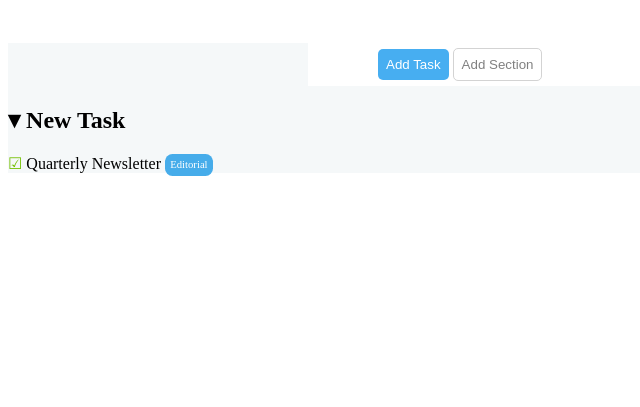
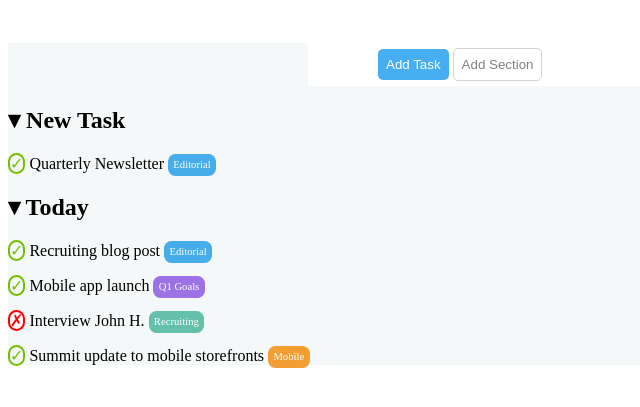
Before and after one commit to mohamedslima/html-css-toboolist, a plain HTML site: page index.html in a window 1280 px wide. Shown: the part 95-502 px from the top of the page, without its empty margins (0-640 px from the left). Drawn offline with Linux system fonts and the light colour scheme.

Commit message:
section-today-complete

```diff
--- a/css/style.css
+++ b/css/style.css
@@ -41,6 +41,8 @@ button{
 
 .entity-verify-yes{
     color: rgb(115, 192, 0);
+    border: 2px solid;
+    border-radius: 20px;
 }
 
 .box-editorial{
@@ -50,3 +52,37 @@ button{
     background-color: #46acea;
     border-radius: .7em;
 }
+
+.q1-goals{
+    color: white;
+    padding: .5em;
+    font-size: 8pt;
+    background-color: #9d72e4;
+    border-radius: .7em;
+}
+
+.today-margin{
+    margin-top: 1em;
+}
+
+.entity-verify-no{
+    border: 2px solid;
+    border-radius: 20px;
+    color: red;
+}
+
+.box-recruiting{
+    color: white;
+    padding: .5em;
+    font-size: 8pt;
+    background-color: #64c0a9;
+    border-radius: .7em;
+}
+
+.box-mobile{
+    color: white;
+    padding: .5em;
+    font-size: 8pt;
+    background-color: #f29e33;
+    border-radius: .7em;
+}
--- a/index.html
+++ b/index.html
@@ -30,13 +30,37 @@
            <!-- /navigation bar -->
            <!-- central section -->
         <div>
-           <section class="section-new-task">
+            <section class="section-new-task">
                <h2>&#9662; New Task</h2>
-                    <span class="entity-verify-yes">&#9745;</span>
-                    <span> Quarterly Newsletter</span>
-                    <span class="box-editorial">Editorial</span>
-           </section>
-           <section class="section-today"></section>
+                    <div>
+                        <span class="entity-verify-yes">&#10003;</span>
+                        <span> Quarterly Newsletter</span>
+                        <span class="box-editorial">Editorial</span>
+                    </div>
+            </section>
+            <section class="section-today">
+               <h2>&#9662; Today</h2>
+                    <div class="today-margin">
+                        <span class="entity-verify-yes">&#10003;</span>
+                        <span>Recruiting blog post</span>
+                        <span class="box-editorial">Editorial</span>
+                    </div>
+                    <div class="today-margin">
+                        <span class="entity-verify-yes">&#10003;</span>
+                        <span>Mobile app launch</span>
+                        <span class="q1-goals">Q1 Goals</span>
+                    </div>
+                    <div class="today-margin">
+                        <span class="entity-verify-no">&#10007;</span>
+                        <span>Interview John H.</span>
+                        <span class="box-recruiting">Recruiting</span>
+                    </div>
+                    <div class="today-margin">
+                        <span class="entity-verify-yes">&#10003;</span>
+                        <span>Summit update to mobile storefronts</span>
+                        <span class="box-mobile">Mobile</span>
+                    </div>
+            </section>
            <section class="section-upcoming"></section>
         </div>
           <!-- central section -->
```
